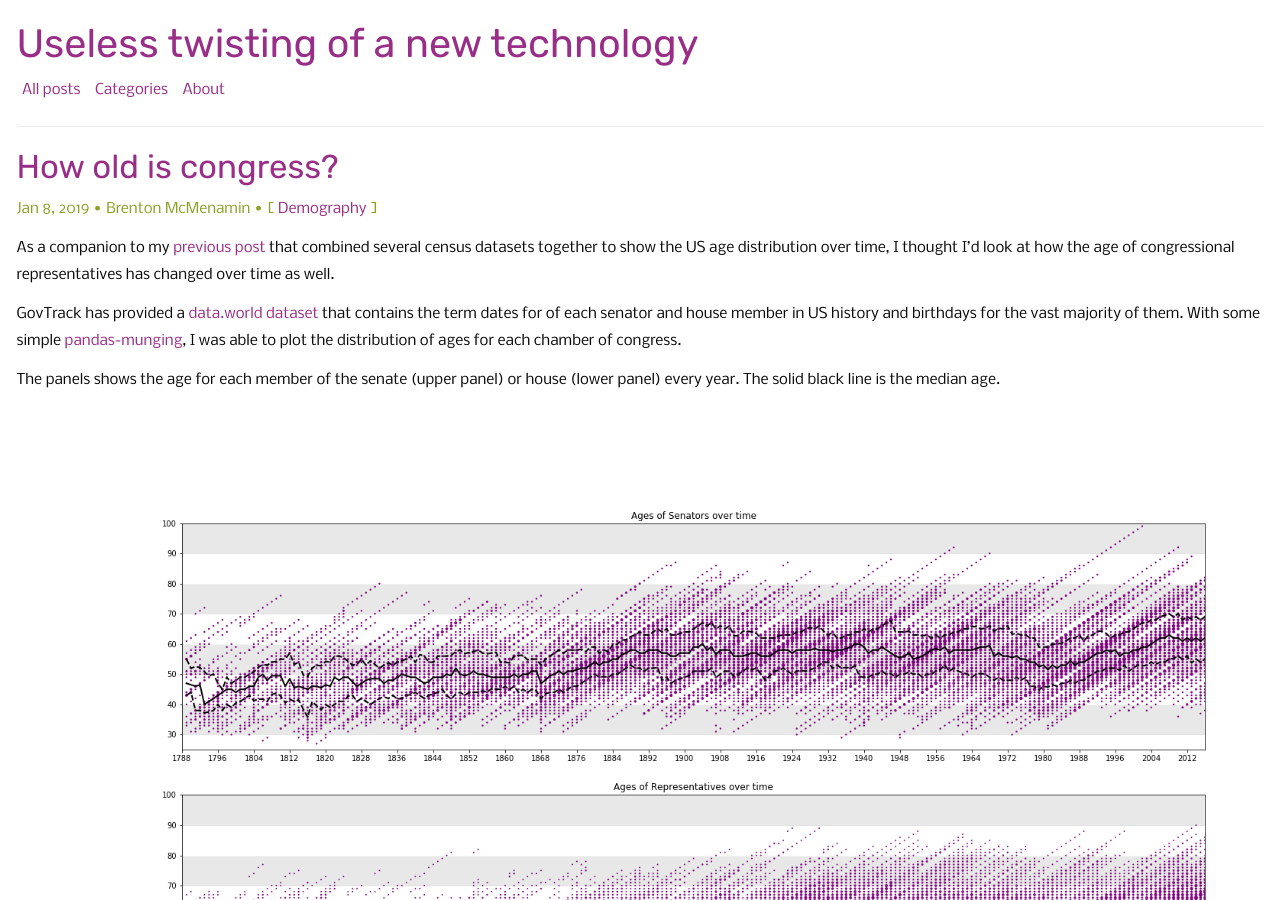
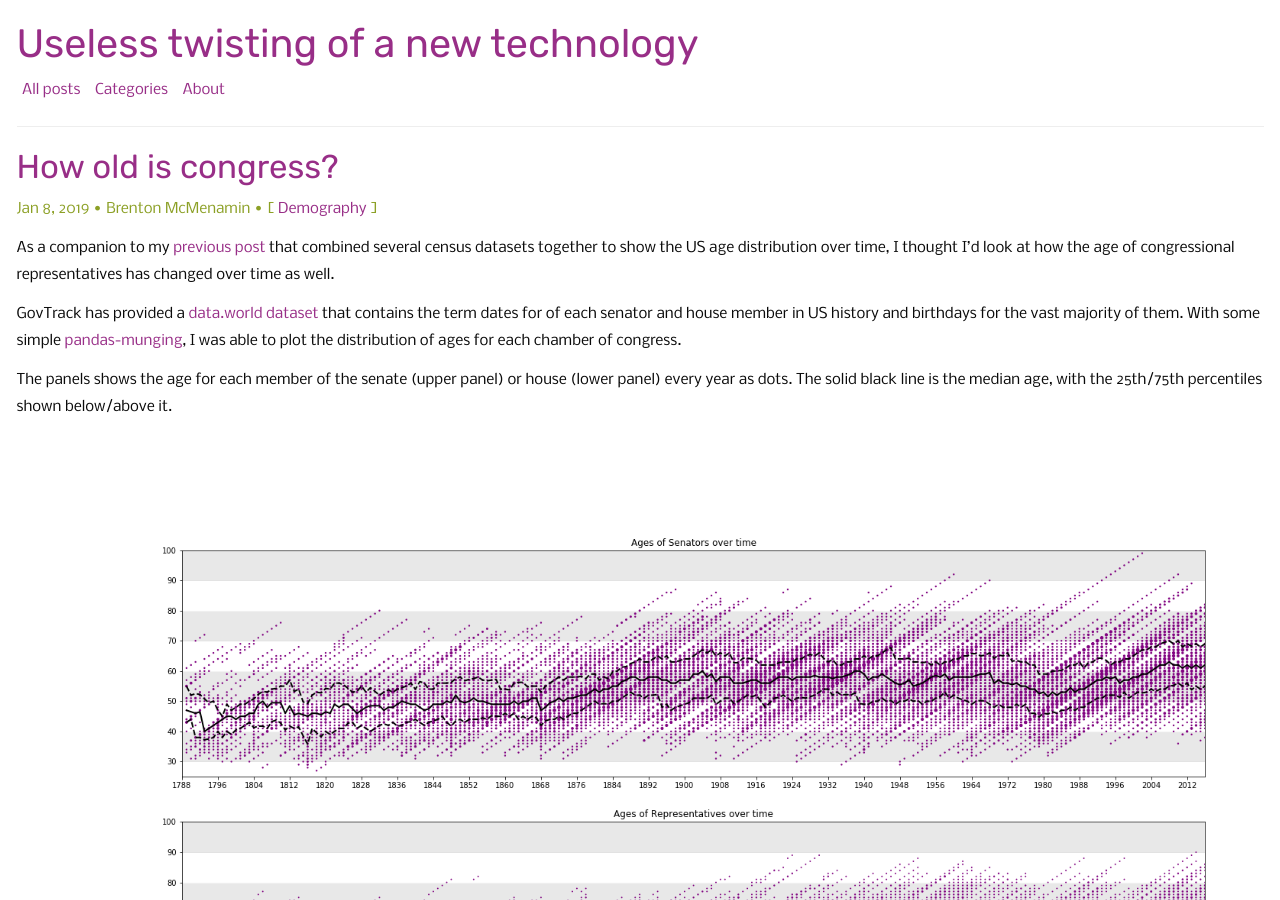
Before and after one commit to bmcmenamin/bmcmenamin.github.io, a Jekyll site: the page built from _posts/2019-01-08-congress-age.md, in a window 1280 px wide and 900 px high. Built offline with Jekyll 4.4.1, drawn with Linux system fonts in a browser that asks for light colours; comment, search, counter and statistics services are not loaded.

Commit message:
update plot caption

```diff
--- a/_posts/2019-01-08-congress-age.md
+++ b/_posts/2019-01-08-congress-age.md
@@ -10,8 +10,7 @@ As a companion to my [previous post]({{ site.baseurl }}{% post_url 2017-11-19-ce
 GovTrack has provided a [data.world dataset](https://data.world/govtrack/us-congress-legislators) that contains the term dates for of each senator and house member in US history and birthdays for the vast majority of them.
 With some simple [pandas-munging](https://github.com/bmcmenamin/sundries/blob/master/congress_age_distro/Congress%20Ages.ipynb), I was able to plot the distribution of ages for each chamber of congress.
 
-
-The panels shows the age for each member of the senate (upper panel) or house (lower panel) every year. The solid black line is the median age.
+The panels shows the age for each member of the senate (upper panel) or house (lower panel) every year as dots. The solid black line is the median age, with the 25th/75th percentiles shown below/above it.
 
 
 <br>
```
